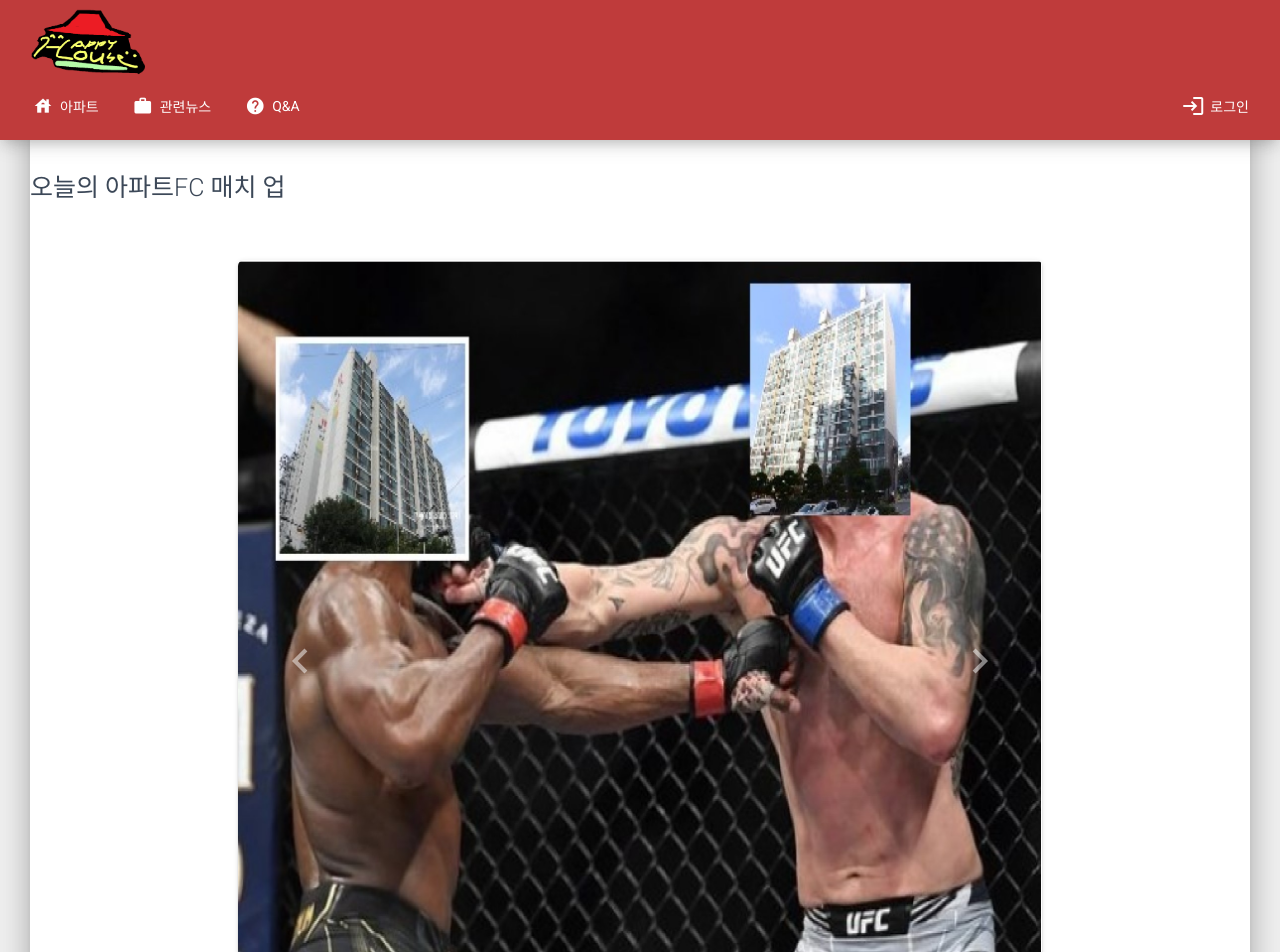
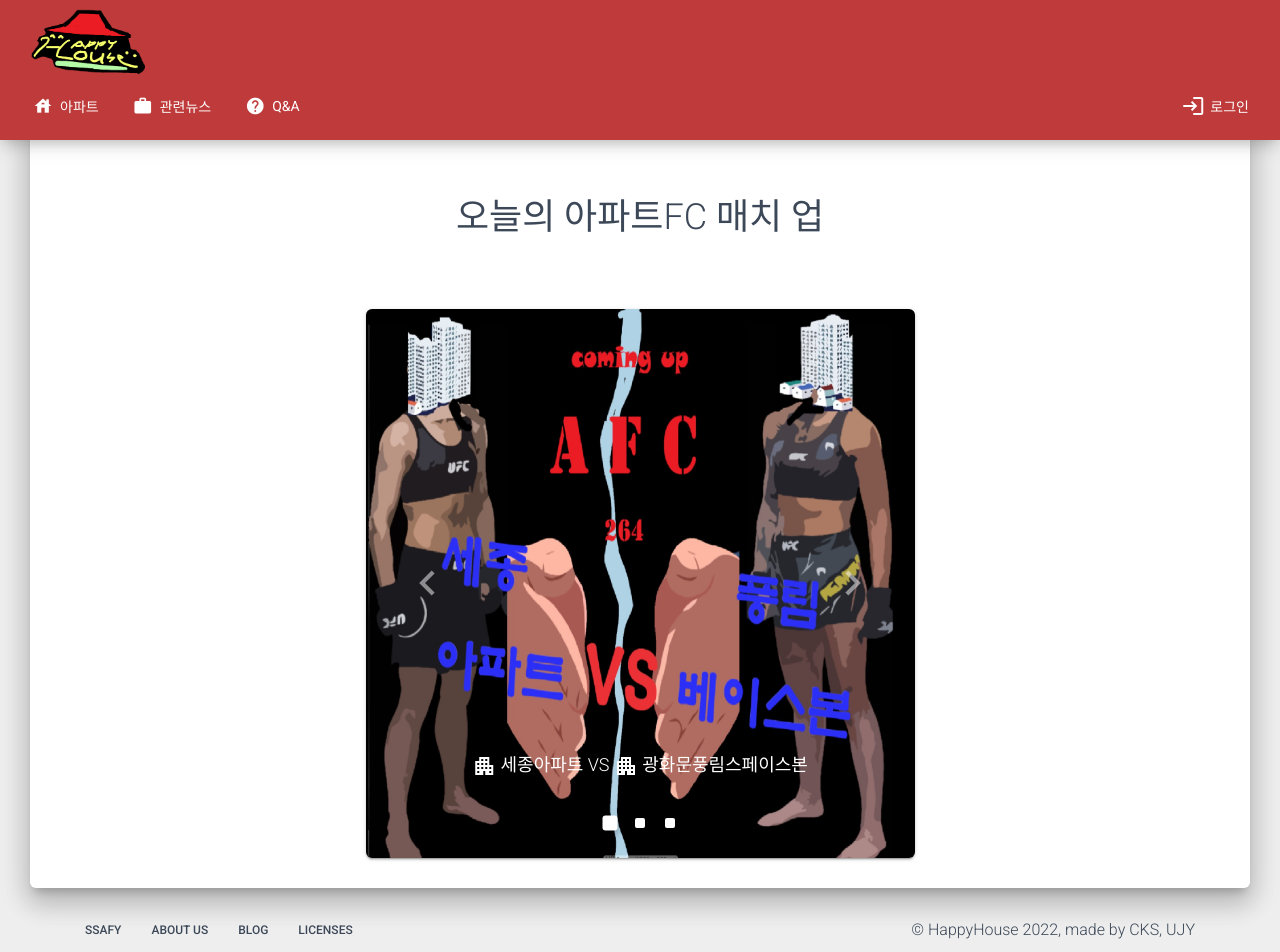
Before and after one commit to umjiyong/happyhouse_final, a Vue app in the folder happyhouse_front/: page / in a window 1280 px wide. Shown: the top 952 px of the page. Built offline with nearby package versions, Linux system fonts and the light colour scheme.

Commit message:
[FIX] UI 오류 수정

```diff
--- a/happyhouse_front/src/components/house/HouseCompare.vue
+++ b/happyhouse_front/src/components/house/HouseCompare.vue
@@ -8,6 +8,7 @@
           아파트 선택
         </button>
         <house-detail
+          :compareMode="true"
           :houseInfo="houseInfo2"
           :housedealList="housedealList2"
           :transportationList="transportationList2"
@@ -19,22 +20,23 @@
         />
       </div>
       <div class="compare-module">
-        <house-compare-detail
-          :houseInfo="houseInfo2"
-          :housedealList="housedealList2"
-          :transportationList="transportationList2"
-          :cultureList="cultureList2"
-          :lifeList="lifeList2"
-          :safetyList="safetyList2"
-          :educationList="educationList2"
-          :environmentList="environmentList2"
-        />
+        <div class="compare-title">
+          <span class="red-part">
+            {{ houseInfo2 ? houseInfo2.aptName : "" }}</span
+          >
+          &nbsp;VS&nbsp;
+          <span class="blue-part">
+            {{ houseInfo3 ? houseInfo3.aptName : "" }}</span
+          >
+        </div>
+        <house-compare-detail />
       </div>
       <div class="compare-module">
         <button class="blue-select-btn" @click="setSelectingHouseNum(3)">
           아파트 선택
         </button>
         <house-detail
+          :compareMode="true"
           :houseInfo="houseInfo3"
           :housedealList="housedealList3"
           :transportationList="transportationList3"
@@ -132,7 +134,7 @@ export default {
 }
 .select-map-modal-container {
   z-index: 2000;
-  width: 50%;
+  width: 70%;
 }
 
 .compare-layout {
@@ -142,7 +144,12 @@ export default {
   flex-basis: 1;
   justify-content: space-between;
 }
+.compare-title {
+  font-weight: bold;
+  font-size: 1.3rem;
 
+  padding: 1rem;
+}
 .compare-module {
   display: flex;
   flex-direction: column;
--- a/happyhouse_front/src/components/house/HouseCompareSearch.vue
+++ b/happyhouse_front/src/components/house/HouseCompareSearch.vue
@@ -14,7 +14,7 @@
       <house-detail
         @closeDetail="closeDetail"
         v-show="detailOn"
-        :compareMode="true"
+        :compareRegistMode="true"
         :selectingHouseNum="selectingHouseNum"
         :boxSize="'compareSize'"
         :houseInfo="houseInfo1"
--- a/happyhouse_front/src/components/house/HouseDetail.vue
+++ b/happyhouse_front/src/components/house/HouseDetail.vue
@@ -1,8 +1,8 @@
 <template>
   <div class="house-detail-container">
-    <span class="hover-pointer x-box" @click="closeDetail">
+    <div v-if="!compareMode" class="hover-pointer x-box" @click="closeDetail">
       <md-icon>close</md-icon>
-    </span>
+    </div>
     <div
       :class="[
         { 'house-detail-scroll-box': true },
@@ -38,7 +38,7 @@
             <td>{{ safetyList.length }}</td>
             <td>{{ cultureList.length }}</td>
           </tr>
-          <tr>
+          <tr v-if="!compareMode">
             <td>
               <button @click="pinStatus('transportation')">
                 <md-icon>map</md-icon>
@@ -83,7 +83,7 @@
         <house-deal-list :housedealList="housedealList" />
       </div>
     </div>
-    <div class="compare-box " v-if="compareMode">
+    <div class="compare-box " v-if="compareRegistMode">
       <button class="hover-pointer" @click="saveCompareHouseInfo">
         비교 아파트로 등록
       </button>
@@ -107,6 +107,10 @@ export default {
   },
   props: {
     compareMode: {
+      type: Boolean,
+      default: false,
+    },
+    compareRegistMode: {
       type: Boolean,
       default: false,
     },
--- a/happyhouse_front/src/layout/MainFooter.vue
+++ b/happyhouse_front/src/layout/MainFooter.vue
@@ -9,7 +9,7 @@
         <ul>
           <li>
             <a href="https://www.creative-tim.com">
-              Creative Tim
+              SSAFY
             </a>
           </li>
           <li>
@@ -30,9 +30,7 @@
         </ul>
       </nav>
       <div class="copyright">
-        &copy; {{ year }}, made with <md-icon>favorite</md-icon> by
-        <a href="https://www.creative-tim.com/" target="_blank">Creative Tim</a>
-        for a better web.
+        &copy; HappyHouse {{ year }}, made by CKS, UJY
       </div>
     </div>
   </footer>
@@ -41,13 +39,13 @@
 export default {
   props: {
     backgroundColor: String,
-    type: String
+    type: String,
   },
   data() {
     return {
-      year: new Date().getFullYear()
+      year: new Date().getFullYear(),
     };
-  }
+  },
 };
 </script>
 <style></style>
--- a/happyhouse_front/src/views/HouseView.vue
+++ b/happyhouse_front/src/views/HouseView.vue
@@ -4,7 +4,6 @@
       <house-tabs
         :tab-name="[
           { name: '아파트 조회', comp: 'houseSearch' },
-          { name: '상세', comp: 'houseSearch' },
           { name: '비교', comp: 'houseCompare' },
         ]"
         :tab-icon="['list', 'dashboard', 'compare']"
--- a/happyhouse_front/src/views/MainView.vue
+++ b/happyhouse_front/src/views/MainView.vue
@@ -1,26 +1,25 @@
 <template>
   <div>
-
-    <div id="javascriptComponents">
+    <div id="javascriptComponents" class="main-container">
       <div class="title">
-        <h3>오늘의 아파트FC 매치 업</h3>
+        <h2>오늘의 아파트FC 매치 업</h2>
       </div>
-      <div class="md-layout">
-        <div class="md-layout-item md-size-66 mx-auto md-small-size-100">
+      <div class="carousel-container">
+        <div class="carousel-div">
           <md-card>
             <carousel
               :per-page="1"
               loop
-              :speed="700"
+              :speed="1200"
               autoplay
-              :autoplay-timeout="5000"
+              :autoplay-timeout="10000"
               :mouse-drag="false"
               navigationEnabled
               navigationNextLabel="<i class='material-icons'>keyboard_arrow_right</i>"
               navigationPrevLabel="<i class='material-icons'>keyboard_arrow_left</i>"
             >
               <slide>
-                <div class="carousel-caption " @click="movePage">
+                <div class="carousel-caption ">
                   <h4>
                     <md-icon>apartment</md-icon>
                     세종아파트 VS
@@ -28,7 +27,7 @@
                     광화문풍림스페이스본
                   </h4>
                 </div>
-                <img :src="carousel1" alt="carousel1" @click="movePage" />
+                <img :src="carousel1" alt="carousel1" />
               </slide>
               <slide>
                 <div class="carousel-caption">
@@ -57,33 +56,38 @@
         </div>
       </div>
     </div>
-
-
-
   </div>
-
-
 </template>
 
 <script>
-
-
 export default {
-
   data() {
     return {
       carousel1: require("@/assets/img/nature.jpg"),
       carousel2: require("@/assets/img/nature-2.jpg"),
-      carousel3: require("@/assets/img/nature-3.jpg")
+      carousel3: require("@/assets/img/nature-3.jpg"),
     };
   },
-  methods: {
-    movePage() {
-      alert("으악");
-      this.$router.go("this.$router.currentRoute");
-    }
-  }
 };
 </script>
 
-<style lang="css"></style>
+<style lang="css">
+.main-container {
+  display: flex;
+  flex-direction: column;
+  justify-content: center;
+  align-items: center;
+}
+.title {
+  font-weight: 600;
+  font-size: 1.5rem;
+}
+.carousel-container {
+  width: 100%;
+  display: flex;
+  justify-content: center;
+}
+.carousel-div {
+  width: 45%;
+}
+</style>
--- a/happyhouse_front/src/views/NewsView.vue
+++ b/happyhouse_front/src/views/NewsView.vue
@@ -1,24 +1,17 @@
 <template>
-  <div class="col-10 p-3 pt-0 ps-0">
+  <div class="news-container">
     <div class="p-5 rounded shadow-sm border">
-      <ul class="py-4 px-5 rounded shadow-sm border">
-        <li
-          class="deco mb-2 margin-bottom"
-          v-for="(item, idx) in newsList"
-          :key="idx"
-        >
+      <div class="flex-column gap-item">
+        <div class="news-box" v-for="(item, idx) in newsList" :key="idx">
           <a :href="item.articleUrl" target="_black">
-            <img :src="item.imgUrl" :alt="item.idx" />
-            <span class="margin-left"> {{ item.title }} </span>
+            <img class="news-img" :src="item.imgUrl" :alt="item.idx" />
+            <span class="margin-left news-title"> {{ item.title }} </span>
           </a>
-        </li>
-      </ul>
+        </div>
+      </div>
     </div>
   </div>
 </template>
-
-
-
 
 <script>
 import { mapActions, mapMutations, mapState } from "vuex";
@@ -32,15 +25,15 @@ export default {
         idx: 0,
         title: null,
         articleUrl: null,
-        imgUrl: null
-      }
+        imgUrl: null,
+      },
     };
   },
   created() {
     this.loadFile();
   },
   computed: {
-    ...mapState(newsStore, ["newsList"])
+    ...mapState(newsStore, ["newsList"]),
   },
   methods: {
     ...mapMutations(newsStore, ["SET_NEWS_LIST"]),
@@ -51,16 +44,31 @@ export default {
       console.log("조기");
       console.log(this.newsList);
     },
-    gotolink() {}
-  }
+    gotolink() {},
+  },
 };
 </script>
 
 <style>
+.news-container {
+  background: rgba(200, 200, 200, 0.3);
+}
 .margin-bottom {
   margin-bottom: 20px;
 }
 .margin-left {
   margin-left: 20px;
 }
+.news-box {
+  border: 1px solid rgba(100, 100, 100, 0.5);
+  background: #fff;
+  padding: 1rem;
+}
+.news-img {
+  width: 100px;
+}
+.news-title {
+  color: rgba(50, 50, 50, 0.8);
+  font-weight: 600;
+}
 </style>
```
Also changed, not shown: happyhouse_front/src/components/house/HouseCompareDetail.vue (+27 -17 lines), happyhouse_front/src/components/house/layout/HouseNavBar.vue (deleted, +0 -12 lines), 2 other files (tests, documents, lock files or other folders).
